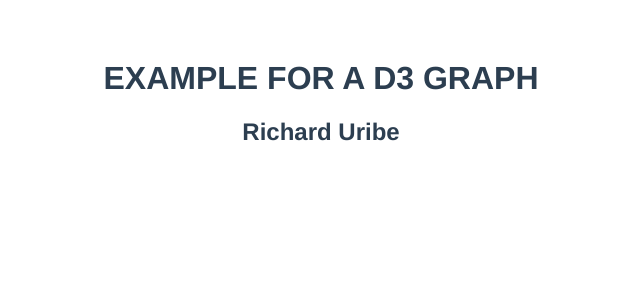
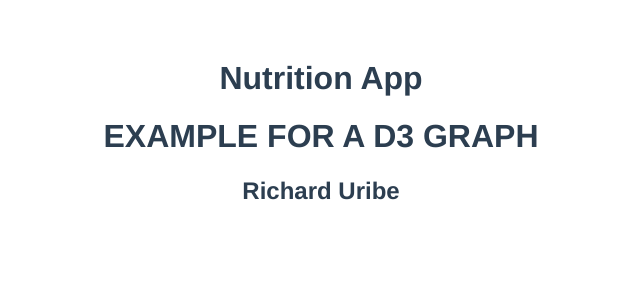
Before and after one commit to ricardoauribe/vue_playground, a Vue app: page / in a window 1280 px wide. Shown: the top 300 px of the page, without its empty margins (319-959 px from the left). Built offline with nearby package versions, Linux system fonts and the light colour scheme; no server answers.

Commit message:
New Header

```diff
--- a/src/App.vue
+++ b/src/App.vue
@@ -1,5 +1,6 @@
 <template>
   <div id="app">
+    <h1>Nutrition App</h1>
     <MyComponent/>
     <summary-graph/>
   </div>
```
